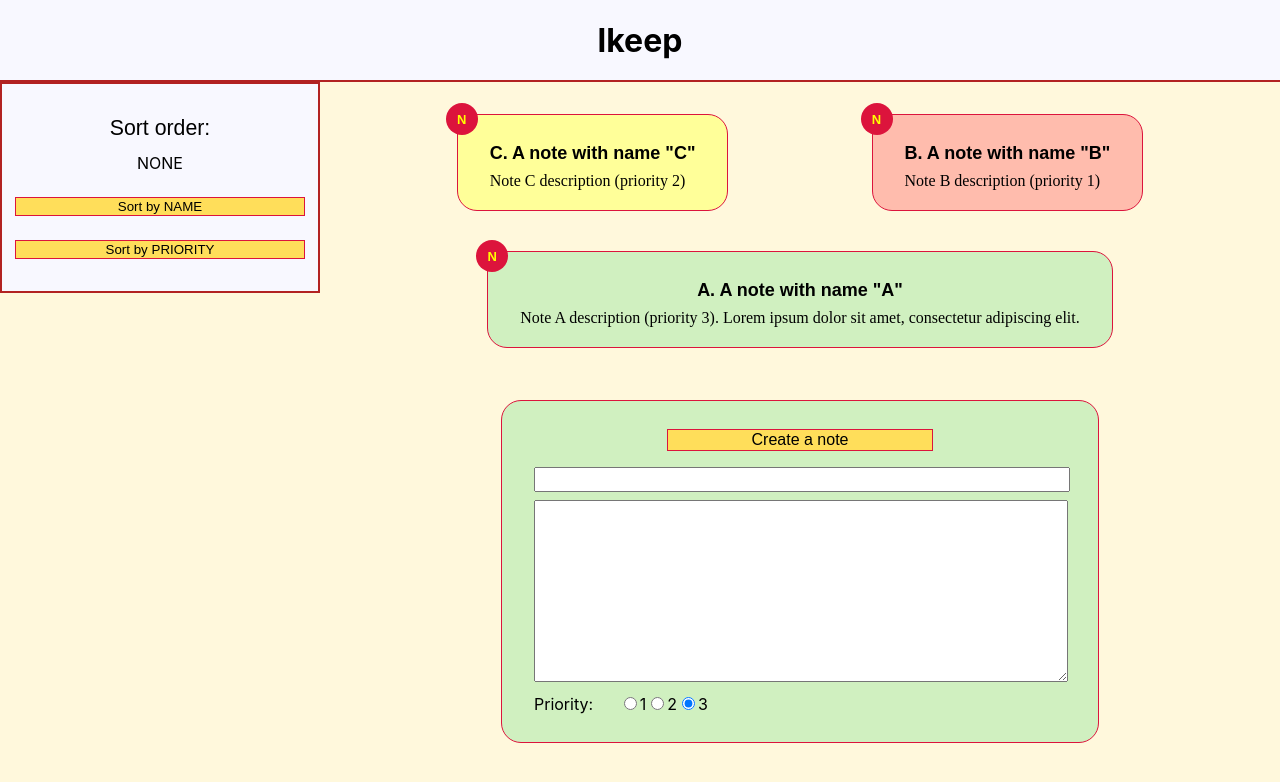
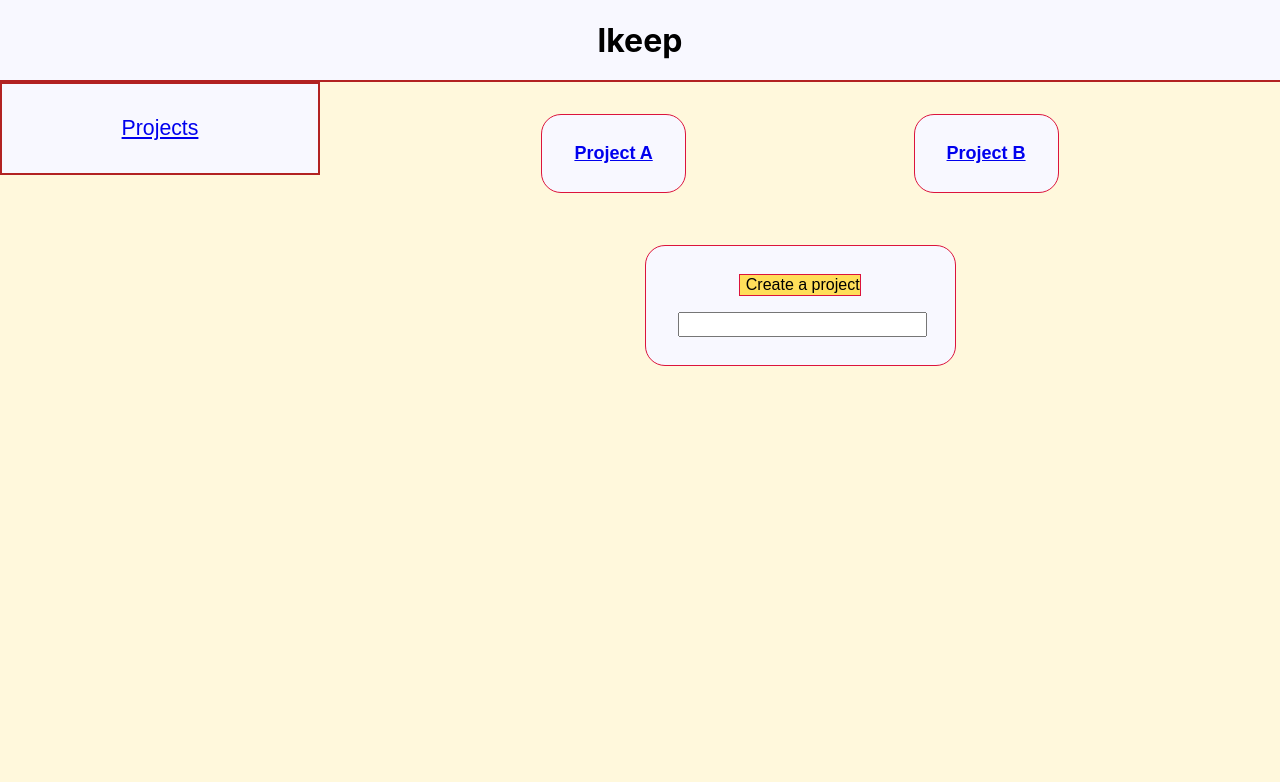
Before and after one commit to leskin-in/mipt-react, a React (Create React App) app in the folder lkeep/: page /projects/ in a window 1280 px wide. Shown: the top 782 px of the page. Built offline with nearby package versions, Linux system fonts and the light colour scheme.

Commit message:
Add Project. Use React-Router. Small fixes
Add the 'Project' entity and use React-Router to implement navigation.

The Project is rendered like a Note (although in different color).

```diff
--- a/lkeep/package.json
+++ b/lkeep/package.json
@@ -11,6 +11,7 @@
     "react": "^16.13.0",
     "react-dom": "^16.13.0",
     "react-redux": "^7.2.0",
+    "react-router-dom": "^5.1.2",
     "react-scripts": "3.4.0",
     "redux": "^4.0.5"
   },
--- a/lkeep/src/components/App/App.jsx
+++ b/lkeep/src/components/App/App.jsx
@@ -1,13 +1,15 @@
 import React from 'react';
 
+import { BrowserRouter, Switch, Route, Redirect } from 'react-router-dom'
 import { createStore } from "redux";
 import { Provider, connect } from "react-redux";
 import classnames from 'classnames/bind';
 
-import { actSetSort as aSS } from '../../modules_redux/actions'
-import reducer from '../../modules_redux/reducers';
+import NotesBody from '../Notes/Notes'
+import ProjectsBody from '../Projects/Projects'
 
-import NoteCreator from "./NoteCreator"
+import reducer from '../../modules_redux/reducers'
+import { actSetProject as aSP } from '../../modules_redux/actions'
 
 import styles from './App.module.scss';
 const cx = classnames.bind(styles)
@@ -18,11 +20,10 @@ const cx = classnames.bind(styles)
 const store = createStore(reducer);
 
 const mapStateToProps = state => ({
-  notes: state.notes
 });
 
 const mapDispatchToProps = dispatch => ({
-  actSetSort: (type) => dispatch(aSS(type))
+  actSetProject: (projectId) => dispatch(aSP(projectId))
 });
 
 /* */
@@ -34,69 +35,46 @@ const Header = () => (
       <h1>lkeep</h1>
     </div>
   </div>
-)
+);
 
-const Note = (passed) => (
-  <div className={cx("note", `note-priority-${passed.note.priority}`)} key={passed.note.id}>
-    <div className={cx("warning")}><span>N</span></div>
-    <h1 className={cx("name")}>{passed.note.name}</h1>
-    <p className={cx("description")}>{passed.note.description}</p>
-  </div>
-)
+
+const Project = ({ match, actSetProject }) => {
+  console.log(match)
+  let projectId = match.params.projectId;
+  actSetProject(projectId)
+
+  return (
+    <NotesBody />
+  );
+}
+
+const ProjectConnected = connect(mapStateToProps, mapDispatchToProps)(Project);
+
 
 /*
  * The application.
  *
  * In addition to holder functions, currently incapsulates some display logic.
  */
-const App = ({notes, actSetSort}) => {return (
-  <div id={cx("react-container")}>
+const App = () => (
+  <BrowserRouter>
+    <div id={cx("react-container")}>
 
-    <Header />
+      <Header />
 
-    <div id={cx("body")}>
+      <Switch>
+        <Route path='/projects/' component={ProjectsBody} />
+        <Route path='/project/:projectId/' component={ProjectConnected} />
+        <Redirect to='/projects/' />
+      </Switch>
 
-      <div id={cx("left-panel")}>
-        <div className={cx("sticky-container")}>
-          <div className={cx("menu")}>
-            <div className={cx("header")}>
-              Sort order:
-            </div>
-            <div className={cx("status")}>{notes.sortType}</div>
-            <button value="name" onClick={e => actSetSort('name')}>Sort by NAME</button>
-            <button value="priority" onClick={e => actSetSort('priority')}>Sort by PRIORITY</button>
-          </div>
-        </div>
-      </div>
-
-      <div id={cx("right-panel")}>
-
-        <div id={cx("notes-container")}>
-        {
-          notes.list.map(note => (
-            <Note note={note} key={note.id}/>
-          ))
-        }
-        </div>
-
-        <div id={cx("submit-container")}>
-          <NoteCreator />
-        </div>
-
-      </div>
     </div>
-
-  </div>
-)}
-
-
-/* Redux integration */
-
-const ConnectedApp = connect(mapStateToProps, mapDispatchToProps)(App);
+  </BrowserRouter>
+)
 
 const AppContainer = () => (
   <Provider store={store}>
-    <ConnectedApp />
+    <App />
   </Provider>
 );
 
--- a/lkeep/src/components/App/App.module.scss
+++ b/lkeep/src/components/App/App.module.scss
@@ -117,6 +117,7 @@ body {
   position: relative;
 
   z-index: 1;
+  width: 100%;
 
   margin: 0;
   padding: 0;
@@ -200,6 +201,9 @@ body {
 .note-priority-1 {
   background: #ffbcad;
 }
+.project {
+  background: ghostwhite;
+}
 
 #submit-container {
   display: flex;
--- a/lkeep/src/components/App/NoteCreator.jsx
+++ b/lkeep/src/components/Notes/NoteCreator.jsx
@@ -6,29 +6,30 @@ import classnames from 'classnames/bind';
 
 import { actModifyNoteToAdd as aMNTA, actAddNote as aAN } from '../../modules_redux/actions'
 
-import styles from './App.module.scss';
+import styles from '../App/App.module.scss';
 const cx = classnames.bind(styles)
 
 
 /* Redux integration */
 
 const mapStateToProps = state => ({
-  noteToCreate: state.noteToCreate
+  projectId: state.projectId,
+  noteToCreate: state.noteToCreate,
 });
 
 const mapDispatchToProps = dispatch => ({
   actModifyNoteToAdd: (name, description, priority) => dispatch(aMNTA(name, description, priority)),
-  actAddNote: (id, name, description, priority) => dispatch(aAN(id, name, description, priority))
+  actAddNote: (projectId, id, name, description, priority) => dispatch(aAN(projectId, id, name, description, priority)),
 });
 
 /* */
 
 
-const NoteCreator = ({noteToCreate, actAddNote, actModifyNoteToAdd}) => {return (
+const NoteCreator = ({projectId, noteToCreate, actAddNote, actModifyNoteToAdd}) => (
   <div className={cx("note", `note-priority-${noteToCreate.priority}`)}>
     <form onSubmit={event => {
       event.preventDefault();
-      return actAddNote(uuidv4(), noteToCreate.name, noteToCreate.description, noteToCreate.priority)
+      return actAddNote(projectId, uuidv4(), noteToCreate.name, noteToCreate.description, noteToCreate.priority)
     }}>
       <div className={cx("note-create-button")}>
         <input className={cx("note-create-button")} type="submit" value="Create a note"/>
@@ -80,7 +81,7 @@ const NoteCreator = ({noteToCreate, actAddNote, actModifyNoteToAdd}) => {return
       </div>
     </form>
   </div>
-)}
+)
 
 
 export default connect(mapStateToProps, mapDispatchToProps)(NoteCreator);
--- /dev/null
+++ b/lkeep/src/components/Notes/Notes.jsx
@@ -0,0 +1,83 @@
+import React from 'react';
+
+import { connect } from "react-redux";
+import { Link } from 'react-router-dom';
+import classnames from 'classnames/bind';
+
+import NoteCreator from "./NoteCreator"
+
+import { actSetSort as aSS } from '../../modules_redux/actions'
+
+import styles from '../App/App.module.scss';
+const cx = classnames.bind(styles)
+
+
+/* Redux integration */
+
+const mapStateToProps = state => ({
+  projectId: state.projectId,
+  notes: state.projectData[state.projectId].notes,
+});
+
+const mapDispatchToProps = dispatch => ({
+  actSetSort: (projectId, type) => dispatch(aSS(projectId, type))
+});
+
+/* */
+
+
+const NotesMenu = ({projectId, notes, actSetSort}) => (
+  <div id={cx("left-panel")}>
+    <div className={cx("sticky-container")}>
+      <div className={cx("menu")}>
+        <div className={cx("header")}>
+          <Link to="/projects/">Projects</Link>
+        </div>
+      </div>
+      <div className={cx("menu")}>
+        <div className={cx("header")}>
+          Sort order:
+        </div>
+        <div className={cx("status")}>{notes.sortType}</div>
+        <button value="name" onClick={e => actSetSort(projectId, 'name')}>Sort by NAME</button>
+        <button value="priority" onClick={e => actSetSort(projectId, 'priority')}>Sort by PRIORITY</button>
+      </div>
+    </div>
+  </div>
+);
+
+
+const Note = (passed) => (
+  <div className={cx("note", `note-priority-${passed.note.priority}`)} key={passed.note.id}>
+    <div className={cx("warning")}><span>N</span></div>
+    <h1 className={cx("name")}>{passed.note.name}</h1>
+    <p className={cx("description")}>{passed.note.description}</p>
+  </div>
+);
+
+const Notes = ({notes}) => (
+  <div id={cx("right-panel")}>
+    <div id={cx("notes-container")}>
+      {
+        notes.list.map(note => (
+          <Note note={note} key={note.id}/>
+        ))
+      }
+    </div>
+
+    <div id={cx("submit-container")}>
+      <NoteCreator />
+    </div>
+  </div>
+);
+
+
+const NotesBody = ({projectId, notes, actSetSort}) => (
+  <div id={cx("body")}>
+    <NotesMenu projectId={projectId} notes={notes} actSetSort={actSetSort} />
+    <Notes notes={notes} />
+  </div>
+);
+
+
+export default connect(mapStateToProps, mapDispatchToProps)(NotesBody);
--- /dev/null
+++ b/lkeep/src/components/Projects/Projects.jsx
@@ -0,0 +1,99 @@
+import React from 'react';
+
+import { connect } from "react-redux";
+import { Link } from 'react-router-dom';
+import { v4 as uuidv4 } from 'uuid';
+import classnames from 'classnames/bind';
+
+import { actModifyProjectToCreate as aMPTC, actAddProject as aAP } from '../../modules_redux/actions'
+
+import styles from '../App/App.module.scss';
+const cx = classnames.bind(styles)
+
+
+/* Redux integration */
+
+const mapStateToProps = state => ({
+  projects: state.projects,
+  projectToCreate: state.projectToCreate,
+});
+
+const mapDispatchToProps = dispatch => ({
+  actAddProject: (id, name) => dispatch(aAP(id, name)),
+  actModifyProjectToCreate: (key, value) => dispatch(aMPTC(key, value)),
+});
+
+/* */
+
+
+/* Projects page menu */
+
+const ProjectsMenu = () => (
+  <div id={cx("left-panel")}>
+    <div className={cx("sticky-container")}>
+      <div className={cx("menu")}>
+        <div className={cx("header")}>
+          <Link to="/projects/">Projects</Link>
+        </div>
+      </div>
+    </div>
+  </div>
+);
+
+
+/* Projects page content */
+
+const Project = ({project}) => (
+  <div className={cx("note", "project")} key={project.id}>
+    <Link to={`/project/${project.id}/`}><h1 className={cx("name")}>{project.name}</h1></Link>
+  </div>
+)
+
+
+const ProjectCreator = ({projectToCreate, actAddProject, actModifyProjectToCreate}) => (
+  <div className={cx("note", "project")}>
+    <form onSubmit={event => {
+      event.preventDefault();
+      return actAddProject(uuidv4(), projectToCreate.name)
+    }}>
+      <div className={cx("note-create-button")}>
+        <input className={cx("note-create-button")} type="submit" value="Create a project"/>
+      </div>
+      <input
+        className={cx("name")}
+        type="text" name="name" id={cx("create-name")}
+        value={projectToCreate.name}
+        onChange={e => actModifyProjectToCreate(
+          'name', e.target.value,
+        )}
+      />
+    </form>
+  </div>
+)
+
+
+const Projects = ({projects, projectToCreate, actAddProject, actModifyProjectToCreate}) => (
+  <div id={cx("right-panel")}>
+    <div id={cx("notes-container")}>
+      {
+        projects.map(project => (
+          <Project project={project} key={project.id} />
+        ))
+      }
+    </div>
+
+    <div id={cx("submit-container")}>
+      <ProjectCreator projectToCreate={projectToCreate} actAddProject={actAddProject} actModifyProjectToCreate={actModifyProjectToCreate} />
+    </div>
+  </div>
+)
+
+
+const ProjectsBody = ({projects, projectToCreate, actAddProject, actModifyProjectToCreate}) => (
+  <div id={cx("body")}>
+    <ProjectsMenu />
+    <Projects projects={projects} projectToCreate={projectToCreate} actAddProject={actAddProject} actModifyProjectToCreate={actModifyProjectToCreate} />
+  </div>
+)
+
+export default connect(mapStateToProps, mapDispatchToProps)(ProjectsBody)
--- a/lkeep/src/modules_redux/actions.js
+++ b/lkeep/src/modules_redux/actions.js
@@ -3,29 +3,59 @@
  */
 
 
-/* State of existing notes */
+/* Projects */
+
+export const ACT_SET_PROJECT = "ACT_SET_PROJECT"
+export const actSetProject = (projectId) => ({
+  type: ACT_SET_PROJECT,
+  payload: {
+    projectId: projectId
+  }
+})
+
+export const ACT_ADD_PROJECT = "ACT_ADD_PROJECT"
+export const actAddProject = (projectId, name) => ({
+  type: ACT_ADD_PROJECT,
+  payload: {
+    projectId: projectId,
+    name: name
+  }
+})
+
+export const ACT_MODIFY_PROJECT_TO_CREATE = "ACT_MODIFY_PROJECT_TO_CREATE"
+export const actModifyProjectToCreate = (key, value) => ({
+  type: ACT_MODIFY_PROJECT_TO_CREATE,
+  payload: {
+    key: key,
+    value: value,
+  }
+})
+
+
+/* Notes */
 
 export const ACT_SET_SORT = "ACT_SET_SORT";
-export const actSetSort = (type) => ({
+export const actSetSort = (projectId, type) => ({
   type: ACT_SET_SORT,
   payload: {
+    projectId: projectId,
     sort: type
   }
 })
 
-
-/* Note addition */
-
 export const ACT_ADD_NOTE = "ACT_ADD_NOTE";
-export const actAddNote = (id, name, description, priority) => ({
+export const actAddNote = (projectId, id, name, description, priority) => ({
   type: ACT_ADD_NOTE,
   payload: {
-    id: id,
-    name: name,
-    description: description,
-    priority: priority,
+    projectId: projectId,
+    note: {
+      id: id,
+      name: name,
+      description: description,
+      priority: priority,
+    },
   }
-});
+})
 
 export const ACT_MODIFY_NOTE_TO_ADD = "ACT_MODIFY_NOTE_TO_ADD";
 export const actModifyNoteToAdd = (name, description, priority) => ({
@@ -35,4 +65,4 @@ export const actModifyNoteToAdd = (name, description, priority) => ({
     description: description,
     priority: priority,
   }
-});
+})
--- a/lkeep/src/modules_redux/reducers.js
+++ b/lkeep/src/modules_redux/reducers.js
@@ -2,7 +2,7 @@
  * Redux reducers definitions
  */
 
-import { ACT_SET_SORT, ACT_ADD_NOTE, ACT_MODIFY_NOTE_TO_ADD } from "./actions";
+import { ACT_SET_SORT, ACT_ADD_NOTE, ACT_MODIFY_NOTE_TO_ADD, ACT_SET_PROJECT, ACT_ADD_PROJECT, ACT_MODIFY_PROJECT_TO_CREATE } from "./actions";
 
 
 /* Default state definition */
@@ -13,7 +13,31 @@ const _defaultState_noteToCreate_clear = {
   priority: 3,
 }
 
+const _defaultState_projectToCreate_clear = {
+  name: '',
+}
+
+const _defaultState_projectNew = {
+  'notes': {
+    sortType: 'none',
+    list: []
+  }
+}
+
 const defaultState = {
+  projects: [
+    {
+      'id': '6bde2d3c50dc4814837d56180d709d54',
+      'name': 'Project A'
+    },
+    {
+      'id': '72130d2bc5a44887b94e9009c38203ee',
+      'name': 'Project B'
+    }
+  ],
+
+  projectData: {
+    '6bde2d3c50dc4814837d56180d709d54': {
       notes: {
         sortType: 'none',
         list: [
@@ -36,21 +60,58 @@ const defaultState = {
             priority: 3
           }
         ],
+      }
+    },
+    '72130d2bc5a44887b94e9009c38203ee': {
+      notes: {
+        sortType: 'none',
+        list: [
+          {
+            id: '1a5a5e52e-a449-4f39-8311-24fa59f9cd6b',
+            name: 'D. A note with name "D"',
+            description: 'Note D description (priority 2)',
+            priority: 2
+          },
+          {
+            id: 'a9fb86f2-01b3-4634-9569-9051f52ef171',
+            name: 'E. A note with name "E"',
+            description: 'Note E description (priority 1)',
+            priority: 1
+          },
+          {
+            id: '33cb6419-d72f-44a1-b2f6-13a8101441af',
+            name: 'F. A note with name "F"',
+            description: 'Note F description (priority 3). Lorem ipsum dolor sit amet, consectetur adipiscing elit. Pellentesque ultrices commodo rhoncus. In consequat, tortor in tincidunt interdum, mi leo.',
+            priority: 3
+          }
+        ],
+      }
+    }
   },
 
+  // This variable is intentionally the same for all projects
   noteToCreate: {
     ..._defaultState_noteToCreate_clear,
   },
+
+  projectToCreate: {
+    ..._defaultState_projectToCreate_clear,
+  },
+
+  projectId: null,
 };
 
 
 /* The reducer */
 
 const reducer = (state = defaultState, action) => {
-  console.log('Reducer called', 'State:', state, 'Action: ', action)
+  console.log('Reducer called\n', 'State:', state, 'Action: ', action)
 
   // Check the given action is valid
   switch (action.type) {
+    case ACT_SET_PROJECT:
+    case ACT_ADD_PROJECT:
+    case ACT_MODIFY_PROJECT_TO_CREATE:
     case ACT_MODIFY_NOTE_TO_ADD:
     case ACT_ADD_NOTE:
     case ACT_SET_SORT:
@@ -66,6 +127,37 @@ const reducer = (state = defaultState, action) => {
   };
   // A flag to signal the 'new_state.notes' was changed and needs sorting
   let sort_required = false;
+
+  if (action.type === ACT_SET_PROJECT) {
+    new_state.projectId = action.payload.projectId;
+  }
+
+  if (action.type === ACT_ADD_PROJECT) {
+    new_state.projects = [...state.projects];
+    new_state.projects.push({
+      'id': action.payload.projectId,
+      'name': action.payload.name
+    });
+
+    new_state.projectData = {
+      ...state.projectData
+    };
+    new_state.projectData[action.payload.projectId] = {
+      ..._defaultState_projectNew,
+    };
+
+    new_state.projectToCreate = {
+      ..._defaultState_projectToCreate_clear
+    };
+  }
+
+  if (action.type === ACT_MODIFY_PROJECT_TO_CREATE) {
+    new_state.projectToCreate = {
+      ...state.projectToCreate
+    };
+
+    new_state.projectToCreate[action.payload.key] = action.payload.value;
+  }
 
   if (action.type === ACT_MODIFY_NOTE_TO_ADD) {
     new_state.noteToCreate = {
@@ -84,13 +176,16 @@ const reducer = (state = defaultState, action) => {
   }
 
   if (action.type === ACT_ADD_NOTE) {
-    new_state.notes = {
-      ...state.notes
+    new_state.projectData = {
+      ...state.projectData
     }
-    new_state.notes.list = [...state.notes.list]
+    new_state.projectData[action.payload.projectId].notes = {
+      ...state.projectData[action.payload.projectId].notes
+    }
+    new_state.projectData[action.payload.projectId].notes.list = [...state.projectData[action.payload.projectId].notes.list]
 
     sort_required = true;
-    new_state.notes.list.push(action.payload);
+    new_state.projectData[action.payload.projectId].notes.list.push(action.payload.note);
 
     new_state.noteToCreate = {
       ..._defaultState_noteToCreate_clear
@@ -98,30 +193,33 @@ const reducer = (state = defaultState, action) => {
   }
 
   if (action.type === ACT_SET_SORT) {
-    new_state.notes = {
-      ...state.notes
+    new_state.projectData = {
+      ...state.projectData
     }
-    new_state.notes.list = [...state.notes.list]
+    new_state.projectData[action.payload.projectId].notes = {
+      ...state.projectData[action.payload.projectId].notes
+    }
+    new_state.projectData[action.payload.projectId].notes.list = [...state.projectData[action.payload.projectId].notes.list]
 
     sort_required = true;
-    new_state.notes.sortType = action.payload.sort;
+    new_state.projectData[action.payload.projectId].notes.sortType = action.payload.sort;
   }
 
   // Sort nodes
   if (sort_required) {
-    switch (new_state.notes.sortType) {
+    switch (new_state.projectData[action.payload.projectId].notes.sortType) {
       case 'name':
-        new_state.notes.list.sort((noteA, noteB) => {
+        new_state.projectData[action.payload.projectId].notes.list.sort((noteA, noteB) => {
           return noteA.name.localeCompare(noteB.name);
         })
         break;
       case 'priority':
-        new_state.notes.list.sort((noteA, noteB) => {
+        new_state.projectData[action.payload.projectId].notes.list.sort((noteA, noteB) => {
           return noteA.priority - noteB.priority;
         });
         break;
       default:
-        console.warn('Unknown sort type:', new_state.notes.sortType)
+        console.warn('Unknown sort type:', new_state.projectData[action.payload.projectId].notes.sortType)
     }
   }
 
```
Also changed, not shown: 1 other file (tests, documents, lock files or other folders). Lines whose indentation alone changed are shown as unchanged.
